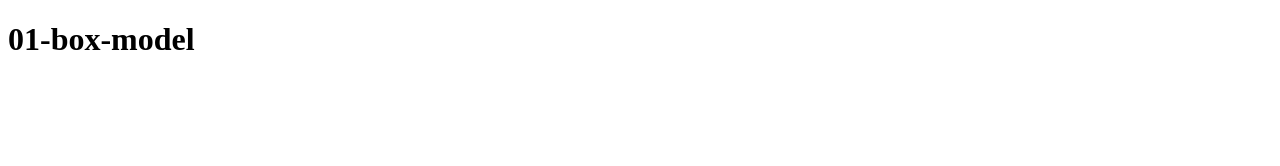
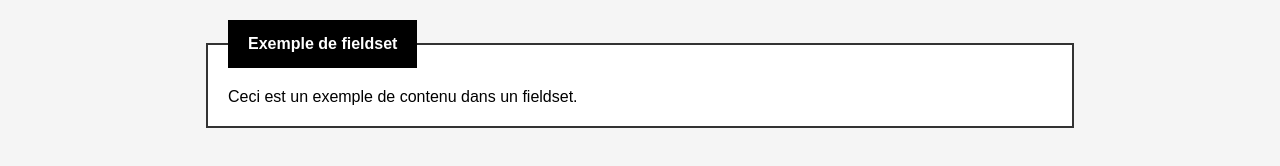
Before and after one commit to 1kevinson/CSS-LAB, a plain HTML site: page 01-box-model/index.html in a window 1280 px wide. Drawn offline with Linux system fonts and the light colour scheme.

Commit message:
first folder initiated

```diff
--- a/01-box-model/index.html
+++ b/01-box-model/index.html
@@ -4,13 +4,14 @@
   <meta charset="UTF-8">
   <meta name="viewport" content="width=device-width, initial-scale=1.0">
   <title>CSS — 01-box-model</title>
-  <link rel="stylesheet" href="style.css">
+  <link rel="stylesheet" href="styles.css">
 </head>
 <body>
 
-  <h1>01-box-model</h1>
-
-  <!-- Tes exemples ici -->
+  <fieldset>
+    <legend>Exemple de fieldset</legend>
+    <p>Ceci est un exemple de contenu dans un fieldset.</p>
+  </fieldset>
 
 </body>
 </html>
--- a/01-box-model/style.css
+++ /dev/null
@@ -1,3 +0,0 @@
-/* ================================
-   01-box-model
-   ================================ */
--- /dev/null
+++ b/01-box-model/styles.scss
@@ -0,0 +1,27 @@
+* {
+    margin: 0;
+    padding: 0;
+    box-sizing: border-box;
+}
+
+body {
+    font-family: sans-serif;
+    background-color: #f5f5f5;
+    padding: 20px;
+}
+
+
+fieldset {
+    border: 2px solid #333;
+    width: 70%;
+    padding: 20px;
+    margin: 0 auto;
+    background-color: #fff;
+}
+
+legend {
+    font-weight: bold;
+    padding: 15px 20px;
+    background-color: black;
+    color: white;
+}
```
Also changed, not shown: 01-box-model/styles.css (added), 1 other file.
